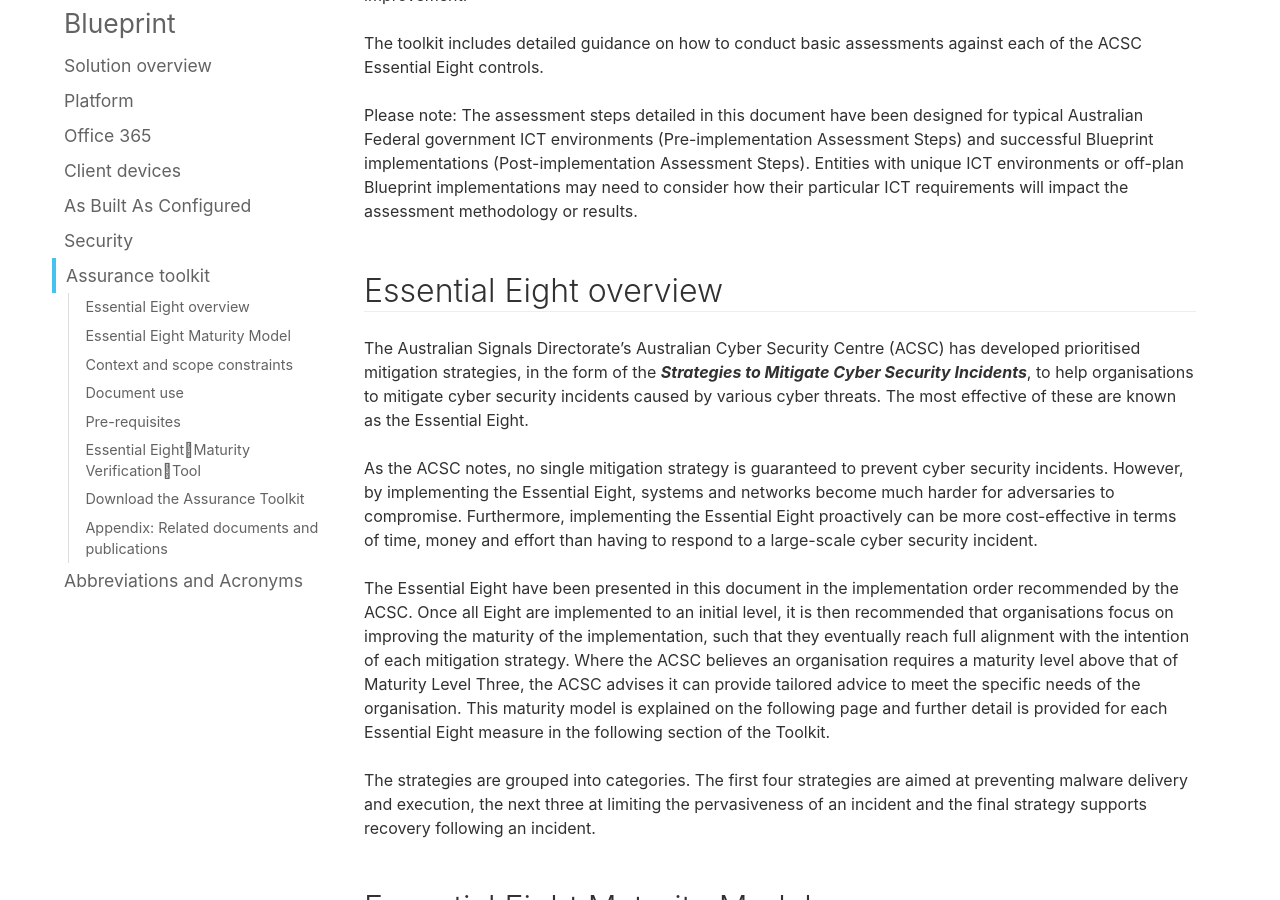
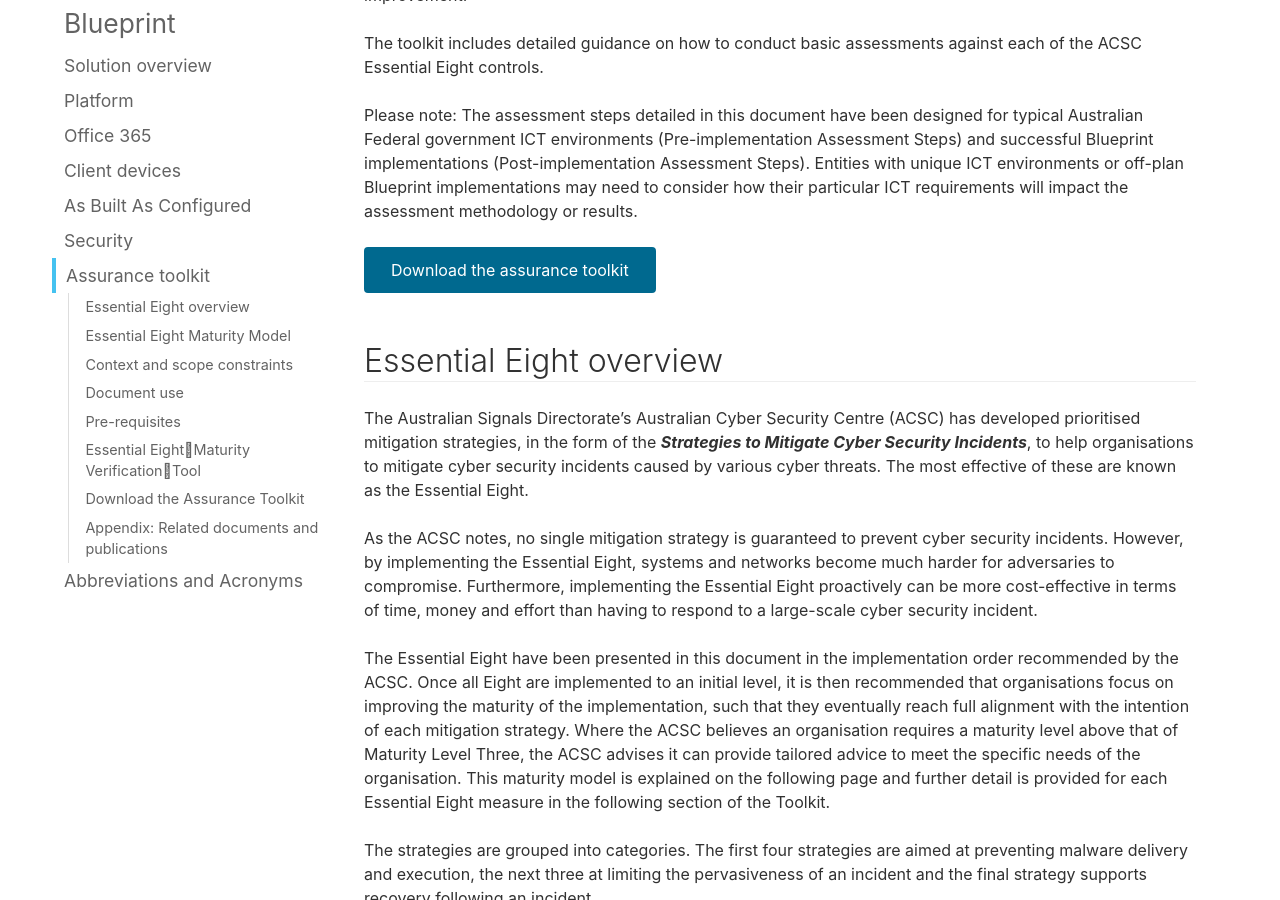
Before and after one commit to ASD-Blueprint/desktop.gov.au, a Jekyll site: the page built from blueprint/toolkit.md, in a window 1280 px wide and 900 px high, scrolled down 517 px. Built offline with Jekyll 4.4.1, drawn with Linux system fonts in a browser that asks for light colours; comment, search, counter and statistics services are not loaded.

Commit message:
Add assurance toolkit download button

```diff
--- a/blueprint/toolkit.md
+++ b/blueprint/toolkit.md
@@ -8,6 +8,8 @@ The DTA has developed the Blueprint Assurance Toolkit to assist entities to impl
 The toolkit includes detailed guidance on how to conduct basic assessments against each of the ACSC Essential Eight controls.
 
 Please note: The assessment steps detailed in this document have been designed for typical Australian Federal government ICT environments (Pre-implementation Assessment Steps) and successful Blueprint implementations (Post-implementation Assessment Steps). Entities with unique ICT environments or off-plan Blueprint implementations may need to consider how their particular ICT requirements will impact the assessment methodology or results.
+
+[Download the assurance toolkit](#download-the-assurance-toolkit){:.au-btn}
 
 ## Essential Eight overview
 
```
